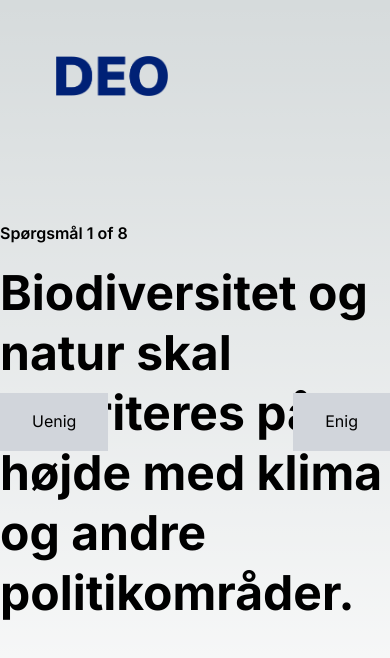
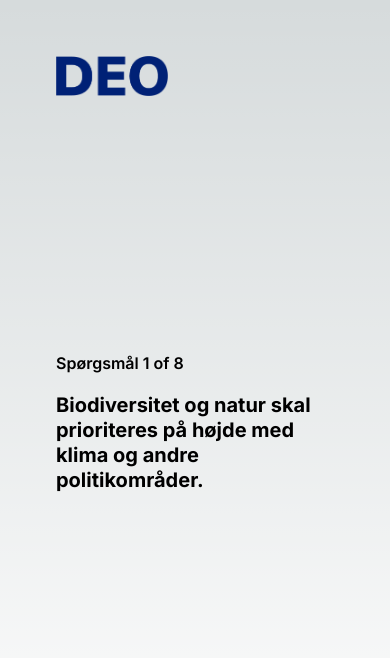
Before and after one commit to maxrh/ep-valgtest-2024-next, a Next.js app: page / in a window 390 px wide. Shown: the top 658 px of the page. Built offline with nearby package versions, Linux system fonts and the light colour scheme.

Commit message:
mobile fix

```diff
--- a/app/components/swipeVoter.js
+++ b/app/components/swipeVoter.js
@@ -63,15 +63,17 @@ export default function SwipeVoter() {
                             handleSwipe(offset.x > 0 ? 'uenig' : 'enig');
                         }
                     }}
-                    className="h-full w-full flex items-center justify-center absolute top-0 left-0 cursor-grab"
+                    className="h-full w-full absolute top-0 left-0 cursor-grab"
                 >
-                    <div className="max-w-4xl text-left">
-                        <div className="font-semibold mb-4">Spørgsmål {current + 1} of {qlist.length}</div>
-                        <h1 className="text-5xl leading-tight font-bold">{qlist[current]?.text}</h1>
+                    <div className="h-full w-full p-14 flex items-center justify-center">
+                        <div className="max-w-4xl text-left">
+                            <div className="font-semibold mb-4">Spørgsmål {current + 1} of {qlist.length}</div>
+                            <h1 className="text-xl  md:text-5xl leading-tight font-bold">{qlist[current]?.text}</h1>
+                        </div>
                     </div>
                 </motion.div>
             </AnimatePresence>
-            <div className="flex justify-between w-full pointer-events-none absolute left-0">
+            <div className="justify-between w-full pointer-events-none absolute left-0 hidden lg:flex ">
                 <button onClick={() => handleSwipe('uenig')} className="bg-gray-300 px-8 py-4 pointer-events-auto">Uenig</button>
                 <button onClick={() => handleSwipe('enig')} className="bg-gray-300 px-8 py-4 pointer-events-auto">Enig</button>
             </div>
--- a/app/globals.css
+++ b/app/globals.css
@@ -53,7 +53,7 @@ body {
   object-fit: cover;
 }
 
-/* arrows */
+/* swipe buttons */
 div.swiper-button-prev,
 div.swiper-button-next {
   color: #002176;
```
Also changed, not shown: snippets.txt (deleted).
